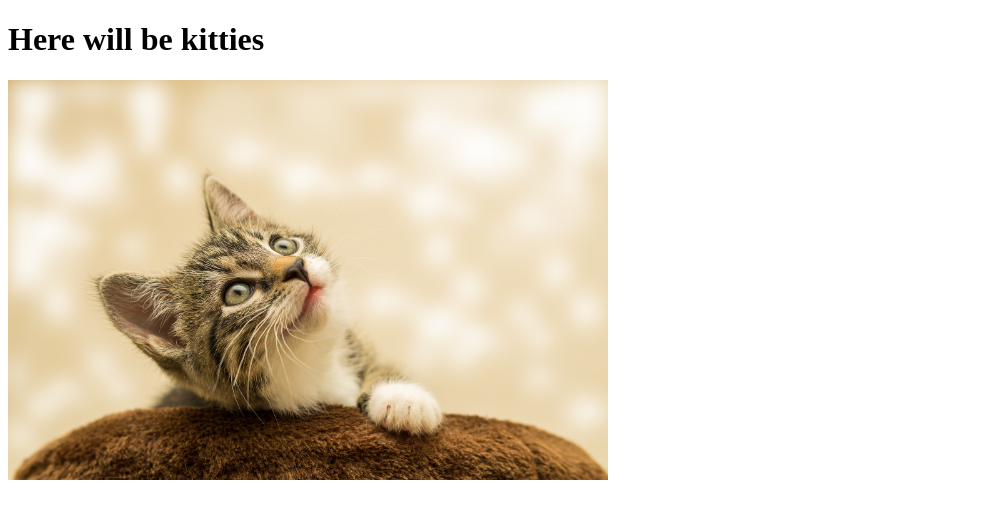
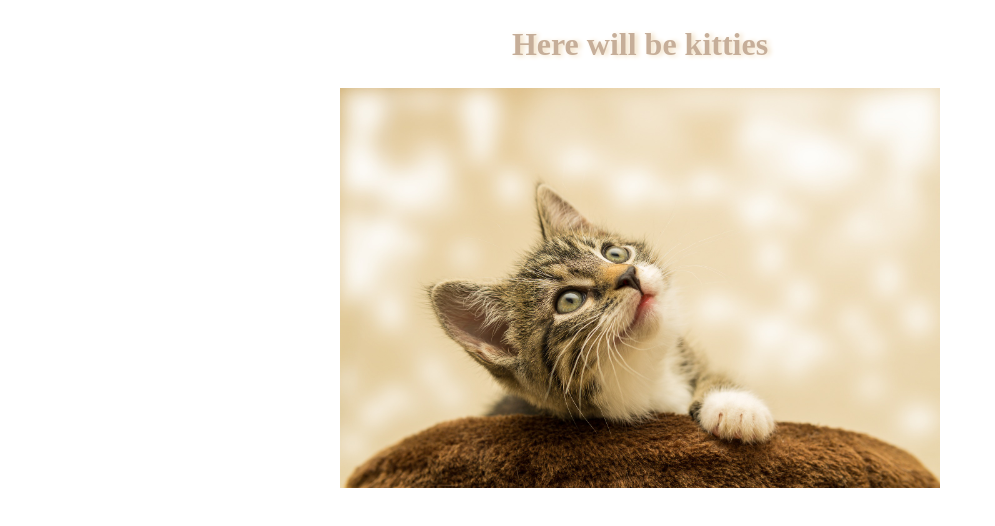
Before and after one commit to NJul/cool-kitties, a plain HTML site: page index.html in a window 1280 px wide. Shown: the whole page, without its empty margins (0-995 px from the left). Drawn offline with Linux system fonts and the light colour scheme.

Commit message:
feat: add index.css

```diff
--- /dev/null
+++ b/css/index.css
@@ -0,0 +1,93 @@
+/* reset styles */
+
+*,
+*::before,
+*::after {
+  box-sizing: border-box;
+}
+
+ul[class],
+ol[class] {
+  padding: 0;
+}
+
+body,
+h1,
+h2,
+h3,
+h4,
+p,
+ul[class],
+ol[class],
+li,
+figure,
+figcaption,
+blockquote,
+dl,
+dd {
+  margin: 0;
+}
+
+body {
+  min-height: 100vh;
+  scroll-behavior: smooth;
+  text-rendering: optimizeSpeed;
+  line-height: 1.5;
+}
+
+ul[class],
+ol[class] {
+  list-style: none;
+}
+
+a:not([class]) {
+  text-decoration-skip-ink: auto;
+}
+
+img,
+video {
+  max-width: 100%;
+  height: auto;
+}
+
+input,
+button,
+textarea,
+select {
+  font: inherit;
+}
+
+/* /reset styles */
+
+.container {
+  margin: 0 auto;
+  width: 80%;
+}
+
+.title h1 {
+  padding: 20px;
+  text-align: center;
+  color: #c6ae99;
+  text-shadow: #f1dec0 3px 1px 5px;
+}
+
+/* img */
+.max-height {
+  text-align: center;
+}
+
+.max-height img {
+  width: auto;
+  max-height: 400px;
+}
+/* /img */
+
+@media only screen and (max-width: 600px) {
+  body {
+    min-width: 120px;
+  }
+
+  .container {
+    width: 100%;
+  }
+}
--- a/index.html
+++ b/index.html
@@ -4,10 +4,17 @@
     <meta charset="UTF-8" />
     <meta http-equiv="X-UA-Compatible" content="IE=edge" />
     <meta name="viewport" content="width=device-width, initial-scale=1.0" />
+    <link rel="stylesheet" href="css/index.css" />
     <title>Cool kitties</title>
   </head>
   <body>
-    <h1>Here will be kitties</h1>
-    <img src="img/kitten-1.jpg" alt="kitten1" height="400px">
+    <div class="container">
+      <div class="title">
+        <h1>Here will be kitties</h1>
+      </div>
+      <div class="max-height">
+        <img src="img/kitten-1.jpg" alt="kitten1" />
+      </div>
+    </div>
   </body>
 </html>
```
